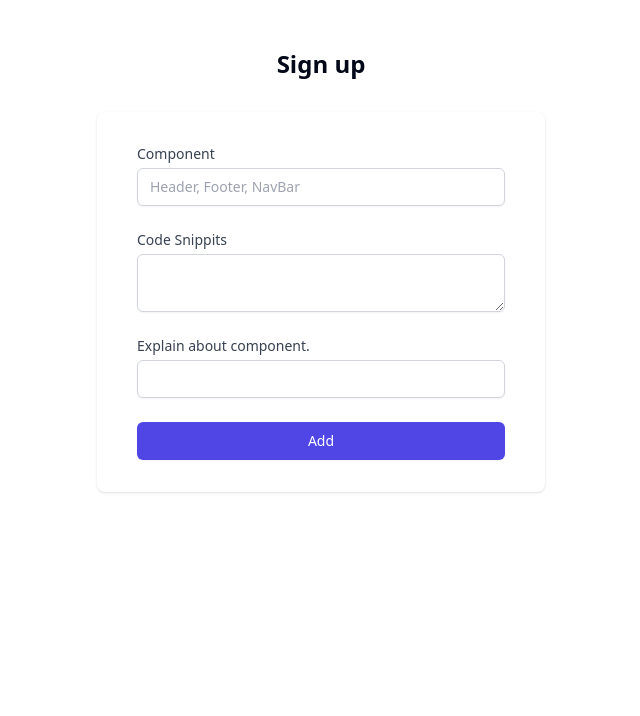
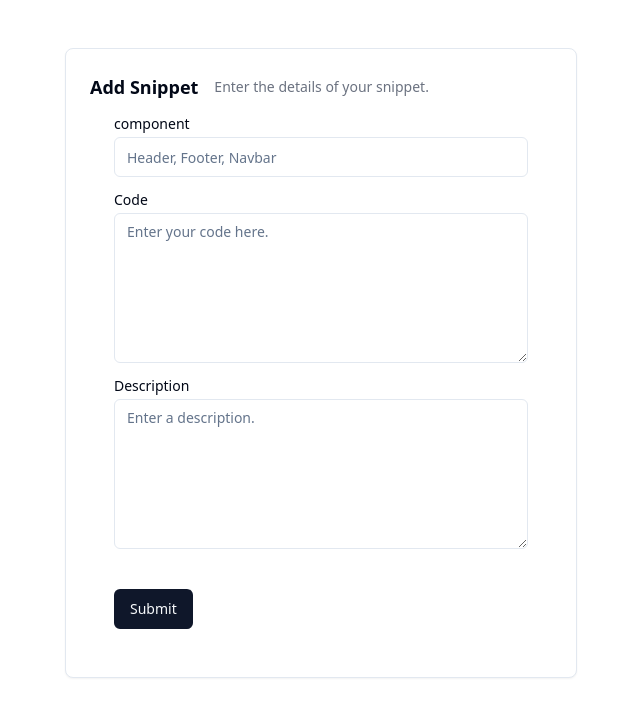
Before and after one commit to AayushtheCoder01/share-components, a React (Vite) app: page /home/add-component in a window 1280 px wide. Shown: the top 716 px of the page, without its empty margins (319-959 px from the left). Built offline with nearby package versions, Linux system fonts and the light colour scheme.

Commit message:
added new add new component page to the project

```diff
--- a/package.json
+++ b/package.json
@@ -12,6 +12,7 @@
   "dependencies": {
     "@heroicons/react": "^2.1.1",
     "@radix-ui/react-icons": "^1.3.0",
+    "@radix-ui/react-label": "^2.0.2",
     "@radix-ui/react-slot": "^1.0.2",
     "appwrite": "^13.0.2",
     "class-variance-authority": "^0.7.0",
--- a/src/App.jsx
+++ b/src/App.jsx
@@ -20,7 +20,7 @@ function App() {
         <Route path='/login' element={<Login/>}/>
         <Route path='/signup' element={<Signup/>}/>
         <Route path='/home' element={<Home/>}/>
-        <Route path='/components/:id' element={<Codes/>}/>
+        <Route path='/components/codes/:id' element={<Codes/>}/>
         <Route path='/home/add-component' element={<CreateComponent/>}/>
       </Routes>
     </BrowserRouter>
--- a/src/Components/AddNew.jsx
+++ b/src/Components/AddNew.jsx
@@ -2,9 +2,11 @@ import React, { useState } from 'react'
 import { account, databases } from '../appwrite/appwriteConfig'
 import {v4 as uuidv4} from 'uuid'
 import { useNavigate } from 'react-router-dom'
-
-
+import { Alert, AlertDescription, AlertTitle } from "../Components/ui/alert"
+import FormCard from './component/form-card'
+import { IoMdCheckmarkCircleOutline } from "react-icons/io";
 function CreateComponent() {
+  const [uploadDone, setUplaodDone] = useState(false)
   const navigate = useNavigate()
   const [code, setCode] = useState("")
   const [component, setComponent] = useState("")
@@ -21,17 +23,30 @@ function CreateComponent() {
     }).then(
       function(response) {
         console.log(response)
-        alert('done')
+        setUplaodDone(true)
+        setTimeout(() => {
+          navigate('/home')
+        }, 2500);
       },
       function(error) {
         console.log(error)
       }
     )
-    navigate('/home')
   }
   return (
     <>
-      <div className="min-h-full flex flex-col justify-center py-12 sm:px-6 lg:px-8">
+    {uploadDone? <Alert>
+  <AlertTitle><IoMdCheckmarkCircleOutline />Congratulations</AlertTitle>
+  <AlertDescription>
+    Yau have succecfully added a component in the database.
+  </AlertDescription>
+</Alert> : ''}
+
+<div className="min-h-full flex flex-col justify-center items-center py-12 sm:px-6 lg:px-8">
+<FormCard handleSubmit={handleSubmit} setCode={setCode} setDescription={setDescription} setComponent={setComponent} />
+</div>
+
+      {/* <div className="min-h-full flex flex-col justify-center py-12 sm:px-6 lg:px-8">
         <div className="text-center text-2xl font-bold">Sign up</div>
         <div className="mt-8 sm:mx-auto sm:w-full sm:max-w-md">
           <div className="bg-white py-8 px-4 shadow sm:rounded-lg sm:px-10">
@@ -114,7 +129,7 @@ function CreateComponent() {
 
           </div>
         </div>
-      </div>
+      </div> */}
 </>
   )
 }
--- a/src/Components/Card.jsx
+++ b/src/Components/Card.jsx
@@ -21,9 +21,9 @@ function Card({data}) {
     //     </div>
     //   </div>
     // </div>
-<div className="w-12/12 mb-5">
-  <div className="w-12/12">
-    <div className="min-w-[350px] mx-auto bg-white rounded-md overflow-hidden shadow-md m-0">
+<div className="w-12/12 mb-5 h-auto">
+  <div className="w-12/12 h-auto">
+    <div className="min-w-[350px] h-auto mx-auto bg-white rounded-md overflow-hidden shadow-md m-0">
       <div className="flex items-center justify-center bg-gray-200 h-48">
         {parsedHtml}
       </div>
@@ -31,7 +31,7 @@ function Card({data}) {
         <h2 className="text-xl font-semibold mb-2">{component}</h2>
         <p className="text-gray-700">{description}</p>
         <div className="mt-4">
-          <Link to={`/components/${$id}`} target='_blank' className="text-blue-500 hover:underline">
+          <Link to={`/components/codes/${$id}`} target='_blank' className="text-blue-500 hover:underline">
             Get Code
           </Link>
         </div>
--- a/src/Components/Home.jsx
+++ b/src/Components/Home.jsx
@@ -5,6 +5,8 @@ import CreateComponent from './AddNew'
 import { useNavigate } from 'react-router-dom'
 import Component from './Component'
 import { Button } from './ui/button'
+import { Alert, AlertDescription, AlertTitle } from "../Components/ui/alert"
+
 
 function Home() {
   const navigate = useNavigate()
--- /dev/null
+++ b/src/Components/component/form-card.jsx
@@ -0,0 +1,55 @@
+/**
+ * This code was generated by v0 by Vercel.
+ * @see https://v0.dev/t/uOo0tRTMhQf
+ */
+import { CardHeader, CardContent, CardFooter, Card } from "../ui/card"
+import { Input } from "../ui/input"
+import { Textarea } from "../ui/textarea"
+import { Button } from "../ui/button"
+import { Label } from "../ui/label"
+
+export default function FormCard({handleSubmit, setCode, setComponent, setDescription}) {
+  return (
+    (<Card className="w-full max-w-lg">
+      <form onSubmit={handleSubmit} className="grid gap-4 p-6">
+        <CardHeader className="p-0">
+          <div className="flex items-center space-x-4">
+            <h2 className="text-lg font-bold">Add Snippet</h2>
+            <p className="text-sm text-gray-500 dark:text-gray-400">Enter the details of your snippet.</p>
+          </div>
+        </CardHeader>
+        <CardContent className="space-y-4">
+          <div className="grid gap-1.5">
+            <Label htmlFor="title">component</Label>
+            <Input onChange={(e) => {
+                setComponent(e.target.value)
+              }} id="title" placeholder="Header, Footer, Navbar" type="text" />
+          </div>
+          <div className="grid gap-1.5">
+            <Label htmlFor="code" >Code</Label>
+            <Textarea
+              onChange={(e) => {
+                setCode(e.target.value)
+              }}
+              className="resize-y h-36 min-h-[150px]"
+              id="code"
+              placeholder="Enter your code here." />
+          </div>
+          <div className="grid gap-1.5">
+            <Label htmlFor="description">Description</Label>
+            <Textarea
+            onChange={(e) => {
+              setDescription(e.target.value)
+            }}
+              className="resize-y h-36 min-h-[150px]"
+              id="description"
+              placeholder="Enter a description." />
+          </div>
+        </CardContent>
+        <CardFooter>
+          <Button type="submit">Submit</Button>
+        </CardFooter>
+      </form>
+    </Card>)
+  );
+}
--- /dev/null
+++ b/src/Components/ui/alert.jsx
@@ -0,0 +1,47 @@
+import * as React from "react"
+import { cva } from "class-variance-authority";
+
+import { cn } from "../../lib/utils"
+
+const alertVariants = cva(
+  "relative w-full rounded-lg border p-4 [&>svg~*]:pl-7 [&>svg+div]:translate-y-[-3px] [&>svg]:absolute [&>svg]:left-4 [&>svg]:top-4 [&>svg]:text-foreground",
+  {
+    variants: {
+      variant: {
+        default: "bg-background text-foreground h-full w-10/12 mt-20 ml-10 md:ml-20 ",
+        destructive:
+          "border-destructive/50 text-destructive dark:border-destructive [&>svg]:text-destructive",
+      },
+    },
+    defaultVariants: {
+      variant: "default",
+    },
+  }
+)
+
+const Alert = React.forwardRef(({ className, variant, ...props }, ref) => (
+  <div
+    ref={ref}
+    role="alert"
+    className={cn(alertVariants({ variant }), className)}
+    {...props} />
+))
+Alert.displayName = "Alert"
+
+const AlertTitle = React.forwardRef(({ className, ...props }, ref) => (
+  <h5
+    ref={ref}
+    className={cn("mb-1 text-green-500 font-semibold text-2xl leading-none tracking-tight", className)}
+    {...props} />
+))
+AlertTitle.displayName = "AlertTitle"
+
+const AlertDescription = React.forwardRef(({ className, ...props }, ref) => (
+  <div
+    ref={ref}
+    className={cn("text-lg [&_p]:leading-relaxed", className)}
+    {...props} />
+))
+AlertDescription.displayName = "AlertDescription"
+
+export { Alert, AlertTitle, AlertDescription }
--- a/src/Components/ui/button.jsx
+++ b/src/Components/ui/button.jsx
@@ -2,7 +2,7 @@ import * as React from "react"
 import { Slot } from "@radix-ui/react-slot"
 import { cva } from "class-variance-authority";
 
-import { cn } from "../../lib/utils"
+import { cn } from "@/lib/utils"
 
 const buttonVariants = cva(
   "inline-flex items-center justify-center whitespace-nowrap rounded-md text-sm font-medium ring-offset-background transition-colors focus-visible:outline-none focus-visible:ring-2 focus-visible:ring-ring focus-visible:ring-offset-2 disabled:pointer-events-none disabled:opacity-50",
@@ -13,7 +13,7 @@ const buttonVariants = cva(
         destructive:
           "bg-destructive text-destructive-foreground hover:bg-destructive/90",
         outline:
-          "border border-input bg-green-500 text-gray-100 hover:bg-accent hover:text-accent-foreground",
+          "border border-input bg-background hover:bg-accent hover:text-accent-foreground",
         secondary:
           "bg-secondary text-secondary-foreground hover:bg-secondary/80",
         ghost: "hover:bg-accent hover:text-accent-foreground",
@@ -27,7 +27,7 @@ const buttonVariants = cva(
       },
     },
     defaultVariants: {
-      variant: "outline",
+      variant: "default",
       size: "default",
     },
   }
--- /dev/null
+++ b/src/Components/ui/card.jsx
@@ -0,0 +1,51 @@
+import * as React from "react"
+
+
+import { cn } from "@/lib/utils"
+
+const Card = React.forwardRef(({ className, ...props }, ref) => (
+  <div
+    ref={ref}
+    className={cn("rounded-lg border bg-card text-card-foreground shadow-sm", className)}
+    {...props} />
+))
+Card.displayName = "Card"
+
+const CardHeader = React.forwardRef(({ className, ...props }, ref) => (
+  <div
+    ref={ref}
+    className={cn(" flex space-y-1.5 p-6", className)}
+    {...props} />
+))
+CardHeader.displayName = "CardHeader"
+
+const CardTitle = React.forwardRef(({ className, ...props }, ref) => (
+  <h3
+    ref={ref}
+    className={cn("text-2xl font-semibold leading-none tracking-tight", className)}
+    {...props} />
+))
+CardTitle.displayName = "CardTitle"
+
+const CardDescription = React.forwardRef(({ className, ...props }, ref) => (
+  <p
+    ref={ref}
+    className={cn("text-sm text-muted-foreground", className)}
+    {...props} />
+))
+CardDescription.displayName = "CardDescription"
+
+const CardContent = React.forwardRef(({ className, ...props }, ref) => (
+  <div ref={ref} className={cn("p-6 pt-0", className)} {...props} />
+))
+CardContent.displayName = "CardContent"
+
+const CardFooter = React.forwardRef(({ className, ...props }, ref) => (
+  <div
+    ref={ref}
+    className={cn("flex items-center p-6 pt-0", className)}
+    {...props} />
+))
+CardFooter.displayName = "CardFooter"
+
+export { Card, CardHeader, CardFooter, CardTitle, CardDescription, CardContent }
--- /dev/null
+++ b/src/Components/ui/input.jsx
@@ -0,0 +1,19 @@
+import * as React from "react"
+
+import { cn } from "@/lib/utils"
+
+const Input = React.forwardRef(({ className, type, ...props }, ref) => {
+  return (
+    (<input
+      type={type}
+      className={cn(
+        "flex h-10 w-full rounded-md border border-input bg-background px-3 py-2 text-sm ring-offset-background file:border-0 file:bg-transparent file:text-sm file:font-medium placeholder:text-muted-foreground focus-visible:outline-none focus-visible:ring-2 focus-visible:ring-ring focus-visible:ring-offset-2 disabled:cursor-not-allowed disabled:opacity-50",
+        className
+      )}
+      ref={ref}
+      {...props} />)
+  );
+})
+Input.displayName = "Input"
+
+export { Input }
--- /dev/null
+++ b/src/Components/ui/label.jsx
@@ -0,0 +1,18 @@
+"use client"
+
+import * as React from "react"
+import * as LabelPrimitive from "@radix-ui/react-label"
+import { cva } from "class-variance-authority";
+
+import { cn } from "@/lib/utils"
+
+const labelVariants = cva(
+  "text-sm font-medium leading-none peer-disabled:cursor-not-allowed peer-disabled:opacity-70"
+)
+
+const Label = React.forwardRef(({ className, ...props }, ref) => (
+  <LabelPrimitive.Root ref={ref} className={cn(labelVariants(), className)} {...props} />
+))
+Label.displayName = LabelPrimitive.Root.displayName
+
+export { Label }
--- /dev/null
+++ b/src/Components/ui/textarea.jsx
@@ -0,0 +1,18 @@
+import * as React from "react"
+
+import { cn } from "@/lib/utils"
+
+const Textarea = React.forwardRef(({ className, ...props }, ref) => {
+  return (
+    (<textarea
+      className={cn(
+        "flex min-h-[80px] w-full rounded-md border border-input bg-background px-3 py-2 text-sm ring-offset-background placeholder:text-muted-foreground focus-visible:outline-none focus-visible:ring-2 focus-visible:ring-ring focus-visible:ring-offset-2 disabled:cursor-not-allowed disabled:opacity-50",
+        className
+      )}
+      ref={ref}
+      {...props} />)
+  );
+})
+Textarea.displayName = "Textarea"
+
+export { Textarea }
```
Also changed, not shown: 1 other file (tests, documents, lock files or other folders).
